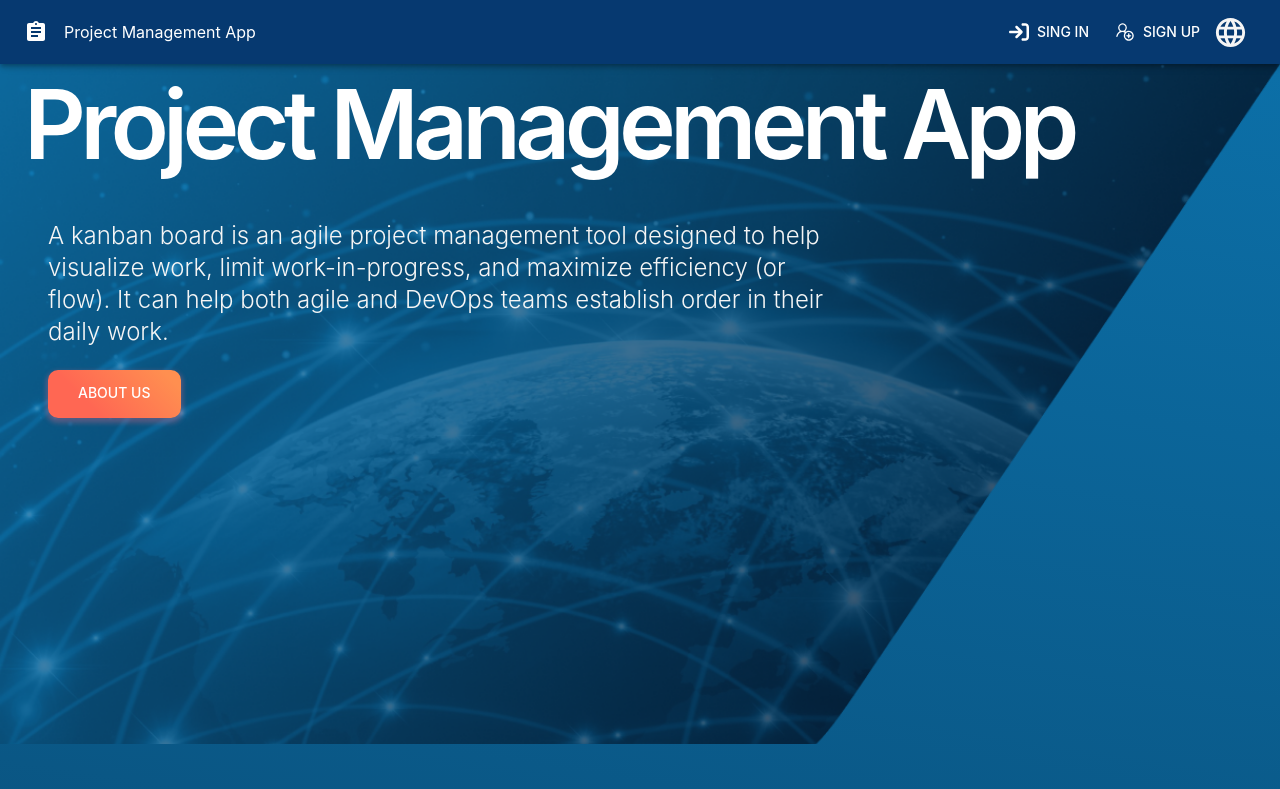
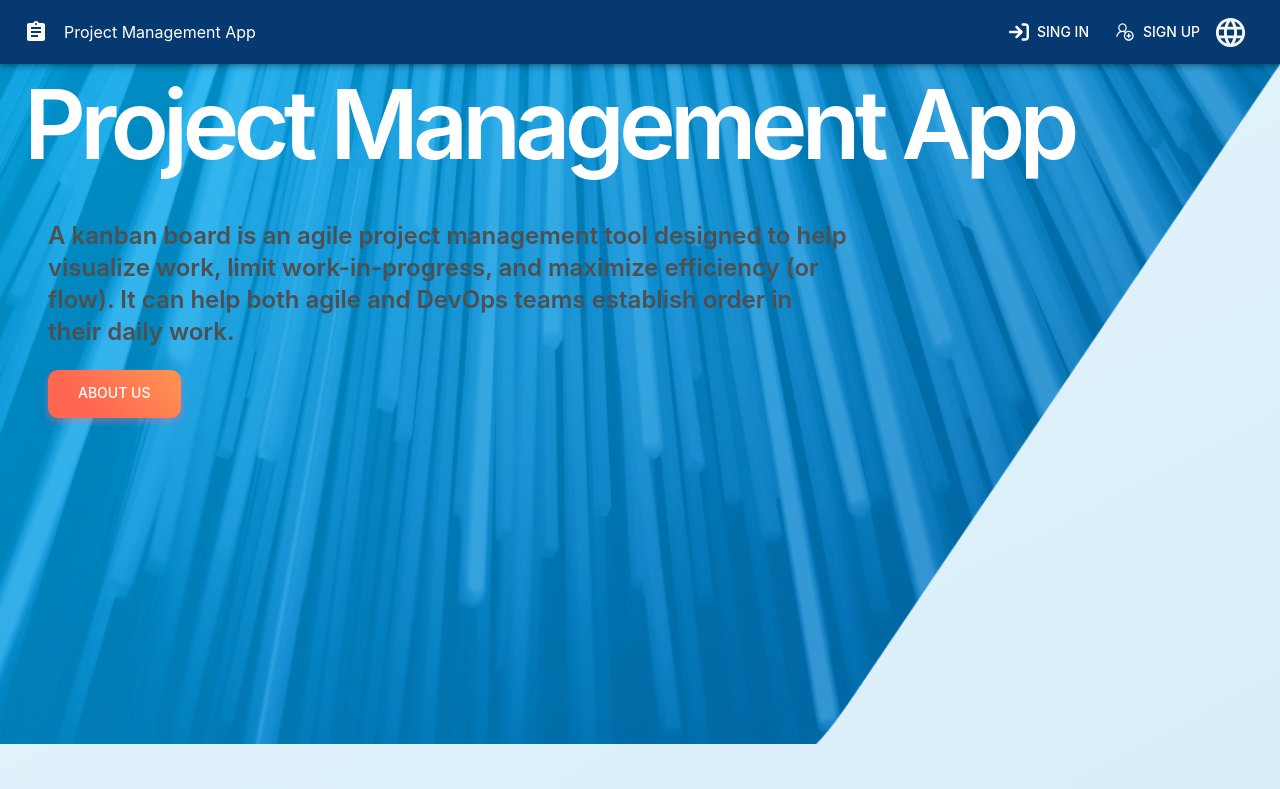
Before and after one commit to olgaSimankova/project-management-app, a React (Create React App) app: page / in a window 1280 px wide. Shown: the top 789 px of the page. Built offline with nearby package versions, Linux system fonts and the light colour scheme.

Commit message:
feat: add separate slice and reducer for theming

```diff
--- a/src/App/App.tsx
+++ b/src/App/App.tsx
@@ -14,11 +14,11 @@ import Board from '../features/Board/Board';
 import { init } from './app.config';
 import { themeLight } from 'theme/themeLight';
 import { themeDark } from 'theme/themeDark';
-import { useMain } from 'hooks/useMain';
+import { useCustomTheme } from 'hooks/useCustomTheme';
 
 export const App = () => {
   init();
-  const { theme } = useMain();
+  const { theme } = useCustomTheme();
   return (
     <>
       <ThemeProvider theme={theme === 'light' ? themeLight : themeDark}>
--- a/src/App/app.config.ts
+++ b/src/App/app.config.ts
@@ -1,6 +1,6 @@
 import { store } from './state/store';
 import { setUser, setUserInfo } from '../features/authSlice';
-import { setTheme } from 'features/mainSlice';
+import { setTheme } from 'theme/themeSlice';
 
 export const init = () => {
   const theme = localStorage.getItem('theme');
--- a/src/App/state/store.ts
+++ b/src/App/state/store.ts
@@ -5,6 +5,7 @@ import { authApi } from '../../api/auth.api';
 import userSlice from '../../features/authSlice';
 import { columnApi } from '../../api/column.api';
 import { userApi } from '../../api/user.api';
+import themeSlice from 'theme/themeSlice';
 
 export const store = configureStore({
   reducer: {
@@ -14,6 +15,7 @@ export const store = configureStore({
     [userApi.reducerPath]: userApi.reducer,
     mainState: mainSlice,
     [mainApi.reducerPath]: mainApi.reducer,
+    themeState: themeSlice,
   },
   middleware: (getDefaultMiddleware) =>
     getDefaultMiddleware().concat(
--- a/src/Pages/Welcome.tsx
+++ b/src/Pages/Welcome.tsx
@@ -1,14 +1,14 @@
 import { Box, Button, Container, Typography } from '@mui/material';
-import AboutUs from 'components/AboutUs/AboutUs';
+import AboutUs from '../components/AboutUs/AboutUs';
 import UsedTechnologies from 'components/UsedTechnologies/UsedTechnologies';
 import React from 'react';
 import { useTranslation } from 'react-i18next';
 import bgLight from '../assets/img/bgLight.png';
 import bgDark from '../assets/img/bgDark.png';
-import { useMain } from 'hooks/useMain';
+import { useCustomTheme } from 'hooks/useCustomTheme';
 
 export const Welcome = () => {
-  const { theme } = useMain();
+  const { theme } = useCustomTheme();
 
   const styles = {
     heroWrapper: {
@@ -47,7 +47,9 @@ export const Welcome = () => {
           </Typography>
           <Container sx={styles.heroContainer} maxWidth={false}>
             <Box sx={styles.heroContainer}>
-              <Typography variant="h5">{t('welcomeHero')}</Typography>
+              <Typography variant="h5" sx={{ fontWeight: 600 }}>
+                {t('welcomeHero')}
+              </Typography>
             </Box>
             <Button variant="contained">{t('heroAboutBtn')}</Button>
           </Container>
@@ -66,6 +68,3 @@ export const Welcome = () => {
     </main>
   );
 };
-function interpolate(arg0: { inputRange: number[]; outputRange: string[] }) {
-  throw new Error('Function not implemented.');
-}
--- a/src/components/Header/Header.tsx
+++ b/src/components/Header/Header.tsx
@@ -7,12 +7,12 @@ import DarkModeIcon from '@mui/icons-material/DarkMode';
 import AuthButtons from '../AuthButtons/AuthButtons';
 import { useAuth } from '../../hooks/useAuth';
 import LanguageButton from 'components/LanguageButton/LanguageButton';
-import { setTheme } from 'features/mainSlice';
 import { useAppDispatch } from 'hooks/useAppDispatch';
-import { useMain } from 'hooks/useMain';
+import { useCustomTheme } from 'hooks/useCustomTheme';
+import { setTheme } from 'theme/themeSlice';
 
 export const Header = () => {
-  const { theme } = useMain();
+  const { theme } = useCustomTheme();
   const { token } = useAuth();
   const dispatch = useAppDispatch();
 
--- a/src/features/mainSlice.ts
+++ b/src/features/mainSlice.ts
@@ -6,7 +6,6 @@ const initialState: MainState = {
   boardID: '',
   modalOption: BoardFormOptions.create,
   isConfirmationOpen: false,
-  theme: 'dark',
   assignees: [],
 };
 
@@ -26,9 +25,6 @@ export const mainSlice = createSlice({
     setBoardID: (state, action: PayloadAction<string>) => {
       state.boardID = action.payload;
     },
-    setTheme: (state, action: PayloadAction<string>) => {
-      state.theme = action.payload;
-    },
     setAssignees: (state, action: PayloadAction<string[]>) => {
       state.assignees = action.payload;
     },
@@ -41,6 +37,5 @@ export const {
   setModalOption,
   setBoardID,
   toggleConfirmationWindow,
-  setTheme,
   setAssignees,
 } = mainSlice.actions;
--- /dev/null
+++ b/src/hooks/useCustomTheme.tsx
@@ -0,0 +1,5 @@
+import { useAppSelector } from './useAppSelector';
+
+export const useCustomTheme = () => {
+  return useAppSelector((state) => state.themeState);
+};
--- /dev/null
+++ b/src/theme/themeSlice.tsx
@@ -0,0 +1,19 @@
+import { createSlice, PayloadAction } from '@reduxjs/toolkit';
+import { ThemeSlice } from 'types/types';
+
+const initialState: ThemeSlice = {
+  theme: 'light',
+};
+
+export const themeSlice = createSlice({
+  initialState,
+  name: 'themeSlice',
+  reducers: {
+    setTheme: (state, action: PayloadAction<string>) => {
+      state.theme = action.payload;
+    },
+  },
+});
+
+export default themeSlice.reducer;
+export const { setTheme } = themeSlice.actions;
--- a/src/types/types.ts
+++ b/src/types/types.ts
@@ -110,7 +110,6 @@ export interface MainState {
   boardID: string;
   modalOption: BoardFormOptions;
   isConfirmationOpen: boolean;
-  theme: string;
   assignees: string[];
 }
 
@@ -172,3 +171,7 @@ export interface AssigneeProps {
   id: string;
   onClose: ((event: React.SyntheticEvent<Element, Event>, id: string) => void) | undefined;
 }
+
+export interface ThemeSlice {
+  theme: string;
+}
```
